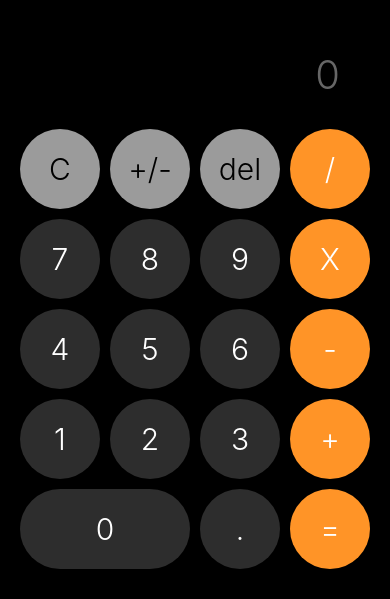
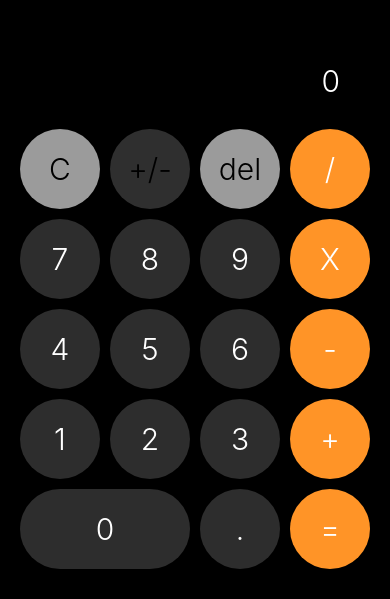
Before and after one commit to dariogguillen/calculator-rn, a React Native app: screen / in a window 390 px wide. Shown: the part 245-844 px from the top of the page. Built offline with nearby package versions, Linux system fonts and the light colour scheme.

Commit message:
fix: disabled buttons and change font size

```diff
--- a/src/presentation/components/CalculatorButton/CalculatorButton.tsx
+++ b/src/presentation/components/CalculatorButton/CalculatorButton.tsx
@@ -7,6 +7,7 @@ export interface Props {
   color?: string;
   doubleSize?: boolean;
   onPress: () => void;
+  disabled?: boolean;
 }
 
 const CalculatorButton = ({
@@ -14,15 +15,17 @@ const CalculatorButton = ({
   color = colors.darkGray,
   doubleSize = false,
   onPress = () => {},
+  disabled = false,
 }: Props) => {
   return (
     <Pressable
+      disabled={disabled}
       onPress={() => onPress()}
       style={({pressed}) => ({
         ...globalStyles.button,
         backgroundColor: color,
         width: doubleSize ? 170 : 80,
-        opacity: pressed ? 0.5 : 1,
+        opacity: pressed ? 0.5 : disabled ? 0.3 : 1,
       })}>
       <Text
         style={{
--- a/src/presentation/screens/CalculatorScreen.tsx
+++ b/src/presentation/screens/CalculatorScreen.tsx
@@ -20,15 +20,10 @@ const CalculatorScreen = () => {
   return (
     <View style={globalStyles.calculatorContainer}>
       <View style={{paddingHorizontal: 30, paddingBottom: 20}}>
-        <Text adjustsFontSizeToFit style={globalStyles.subResult}>
+        <Text adjustsFontSizeToFit style={globalStyles.mainResult}>
           {expresion}
         </Text>
-        <Text
-          adjustsFontSizeToFit
-          numberOfLines={1}
-          style={globalStyles.mainResult}>
-          {result}
-        </Text>
+        <Text style={globalStyles.subResult}>{result || ''}</Text>
       </View>
       {buttons(
         buildExpresion,
@@ -62,7 +57,12 @@ const buttons = (
 ): RowButton[] => [
   [
     {onPress: softReset, label: 'C', color: colors.lightGray},
-    {onPress: toggleSign, label: '+/-', color: colors.lightGray},
+    {
+      onPress: toggleSign,
+      label: '+/-',
+      color: colors.lightGray,
+      disabled: true, // TODO: fix toggle sign
+    },
     {onPress: deleteLast, label: 'del', color: colors.lightGray},
     {onPress: div, label: '/', color: colors.orange},
   ],
--- a/src/presentation/theme/app-theme.ts
+++ b/src/presentation/theme/app-theme.ts
@@ -21,14 +21,14 @@ const globalStyles = StyleSheet.create({
   },
   mainResult: {
     color: colors.textPrimary,
-    fontSize: 70,
+    fontSize: 30,
     textAlign: 'right',
     marginBottom: 10,
     fontWeight: '300',
   },
   subResult: {
     color: colors.textSecondary,
-    fontSize: 40,
+    fontSize: 25,
     textAlign: 'right',
     fontWeight: '300',
   },
```
